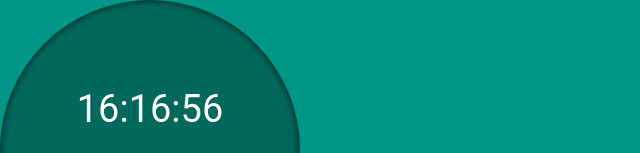
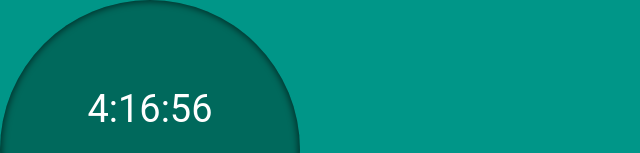
Before and after one commit to renyamizuno/timer-electron, a React app: page / in a window 1280 px wide. Shown: the top 153 px of the page, without its empty margins (0-640 px from the left). Built offline with nearby package versions, Linux system fonts and the light colour scheme.

Commit message:
momentを追加
自前でよくわからないformatしていたところを修正

```diff
--- a/package.json
+++ b/package.json
@@ -24,6 +24,7 @@
     "eslint": "^3.17.1",
     "eslint-config-eslint": "^4.0.0",
     "eslint-plugin-react": "^6.10.0",
+    "moment": "^2.17.1",
     "postcss-apply": "^0.6.0",
     "postcss-calc-function": "^1.1.0",
     "postcss-color-function": "^3.0.0",
--- a/src/components/Timer/index.jsx
+++ b/src/components/Timer/index.jsx
@@ -1,5 +1,6 @@
 import React from 'react';
 import style from './timer.css';
+import moment from 'moment';
 
 export default class Timer extends React.Component {
   constructor(...args) {
@@ -25,7 +26,7 @@ export default class Timer extends React.Component {
   }
 
   render() {
-    const time = this.state.date.toTimeString().replace(/ .*/, '');
+    const time = moment(this.state.date).format('h:mm:ss');
 
     return (
       <div className={style.oval}>
```
